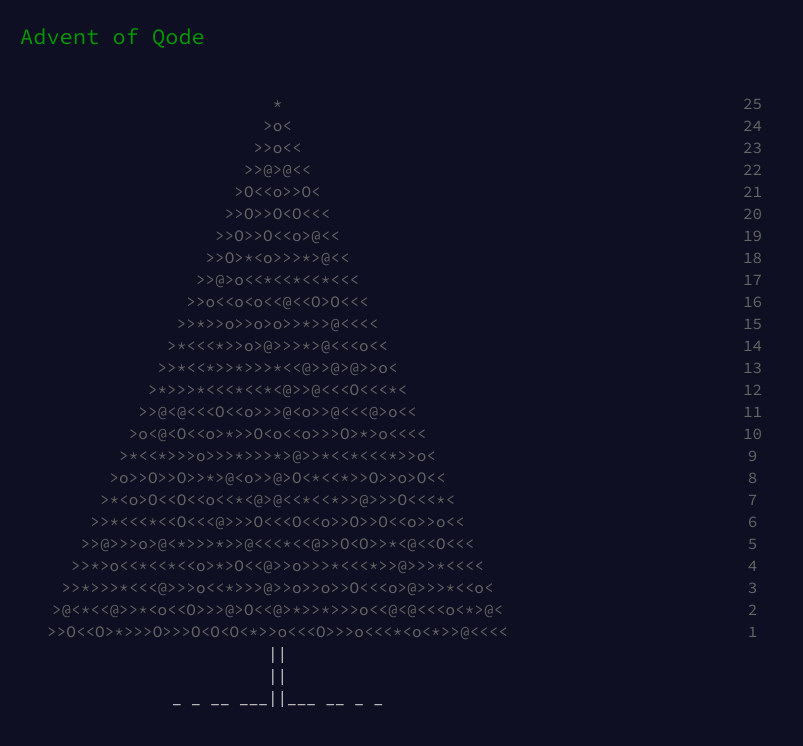
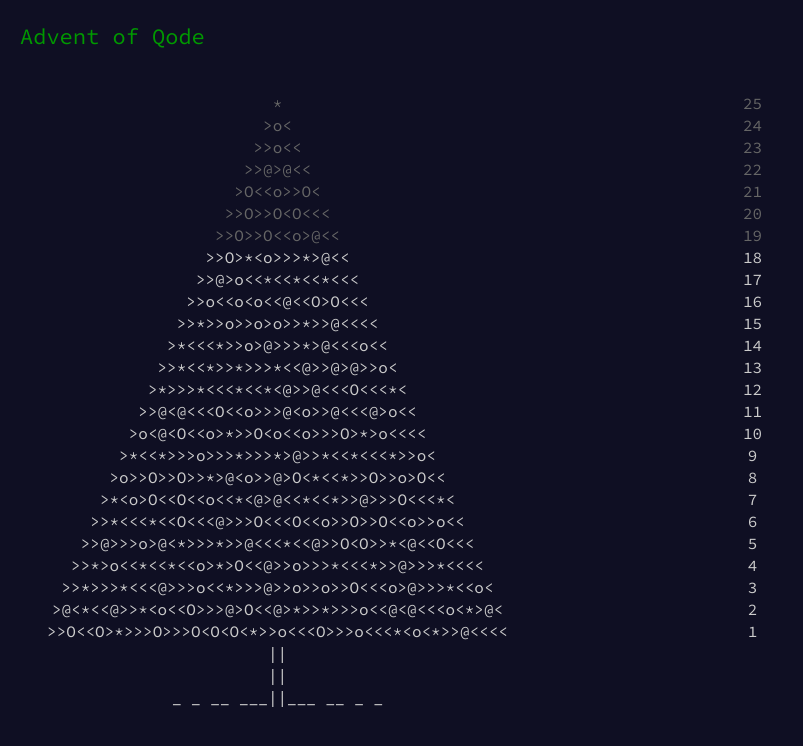
Before and after one commit to PontusEkengren/advent-of-qode, a React (Create React App) app: page / in a window 1280 px wide. Shown: the top 746 px of the page, without its empty margins (0-803 px from the left). Built offline with nearby package versions, Linux system fonts and the light colour scheme.

Commit message:
Clickable by date

```diff
--- a/src/Tree.js
+++ b/src/Tree.js
@@ -3,21 +3,35 @@ import { Link } from './Styled/defaults';
 import { Branch } from './Styled/christmas.js';
 import { treeData } from './treeData.js';
 
+const getTreeData = () => {
+  const date = new Date().toISOString();
+  let month = date.slice(5, 7);
+  if (month === '11') {
+    let dayString = date.slice(8, 10);
+    const day = parseInt(dayString);
+
+    return treeData.map((branch) => {
+      return { ...branch, active: branch.day <= day };
+    });
+  }
+
+  return treeData;
+};
+
 const getBranchContent = (branch) => {
   return (
     <tr>
-      <td>
-        <Link href='http://google.se'>{branch.ornament}</Link>
-      </td>
+      <td>{branch.active ? <Link href='http://google.se'>{branch.ornament}</Link> : branch.ornament}</td>
       <td>{branch.day > 0 ? branch.day : ''}</td>
     </tr>
   );
 };
 
 export default function Tree() {
+  getTreeData();
   return (
     <div style={{ width: '950px', margin: '20px 0 0 40px' }}>
-      {treeData.map((branch, i) => (
+      {getTreeData().map((branch, i) => (
         <Branch active={branch.active} key={i}>
           <table>
             <tbody>{getBranchContent(branch)}</tbody>
```
